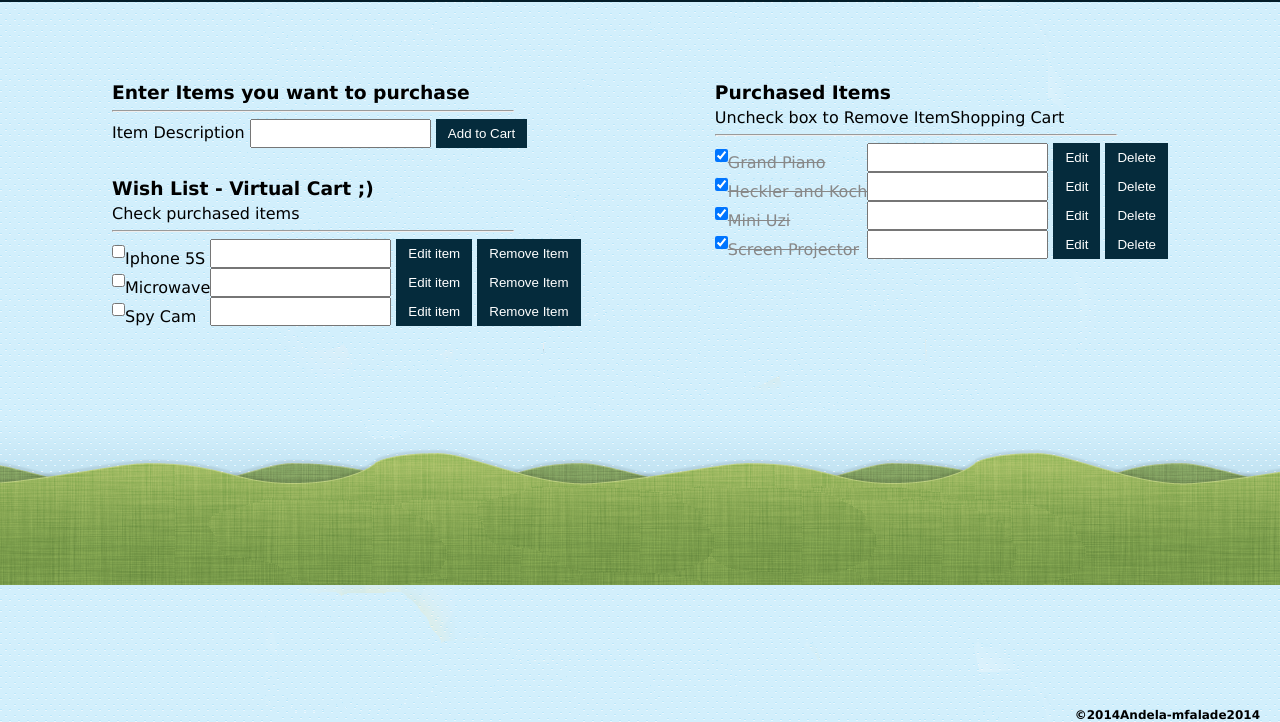
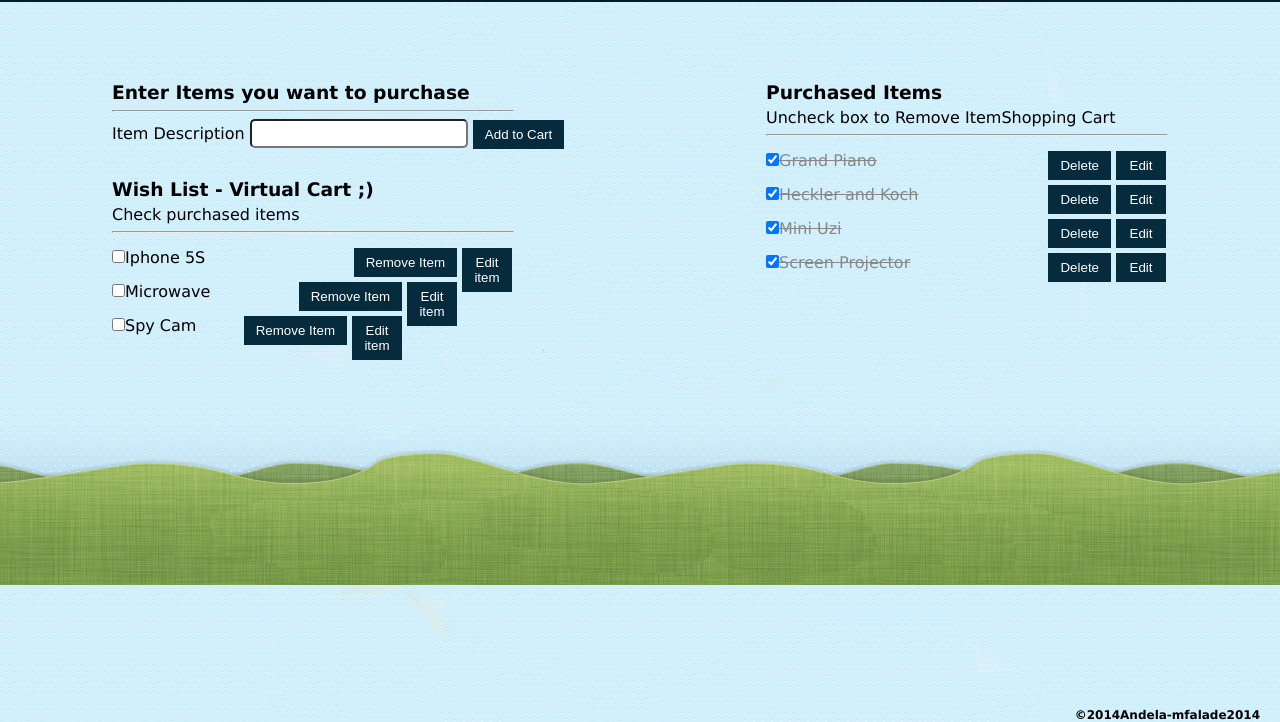
Before and after one commit to andela-mfalade/ShoppingApp, a plain HTML site: page index.html in a window 1280 px wide. Shown: the part 78-800 px from the top of the page. Drawn offline with Linux system fonts and the light colour scheme.

Commit message:
Update main.css

```diff
--- a/css/main.css
+++ b/css/main.css
@@ -37,22 +37,33 @@ p {
 	width: 85%;
 	min-height: 100%;
 	margin: 0 auto;
-	/*border: 1px solid #23C8F9;*/
 	padding: 2em;
 }
 
 #left_col {
 	float: left;
 	margin-left: 1em;
+	overflow: hidden;
+	height: 500px;
 }
 
 #right_col {
 	float: right;
 	margin-right: 1em;
+	height:500px;
+	overflow: hidden;
+}
+
+h2 {
+	color: #fbfbfb;
 }
 
 h3, hr {
 	text-align: left;
+}
+
+button.edit {
+	width: 50px;
 }
 
 #displayMessage {
@@ -80,8 +91,22 @@ button {
 	border: none;
 }
 
-input {
-	height:25px;
+ul li {
+	margin: 15px 0;
+}
+
+input[type="text"] {
+	height: 25px;
+	border-radius: 5px;
+	outline: none;
+	padding-left: 7px;
+	font-size: 16px;
+	color: rgb(44, 173, 124);
+	display: none;
+}
+
+li.editMode input[type="text"]{
+	color: rgb(144, 195, 176);
 }
 
 #bought_items label {
@@ -89,11 +114,9 @@ input {
   color: #888;
 }
 
-.float_right {
-	float: right;
-}
 
 footer {
+	clear: both;
 	text-align: center;
 	right: 20px;
 	font-size: 12px;
@@ -101,3 +124,16 @@ footer {
 	bottom: 0;
 	position: absolute;
 }
+
+li {
+	width: 400px;
+}
+
+li button{
+	float: right;
+	margin-left: 5px;
+}
+
+li.editMode input[type="text"], p input[type="text"]{
+	display: inline;
+}
```
